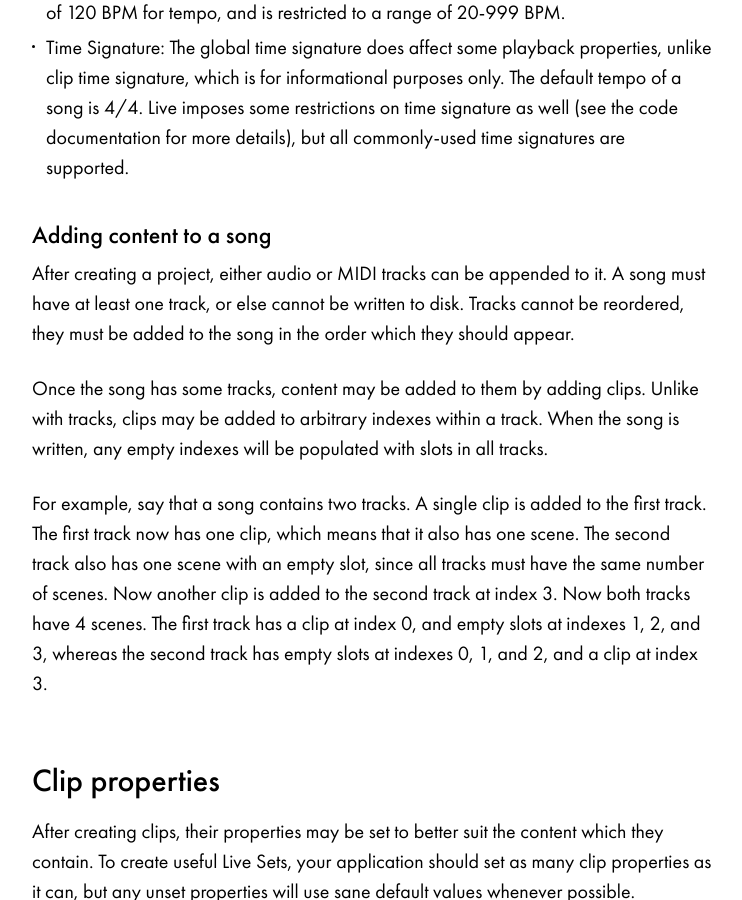
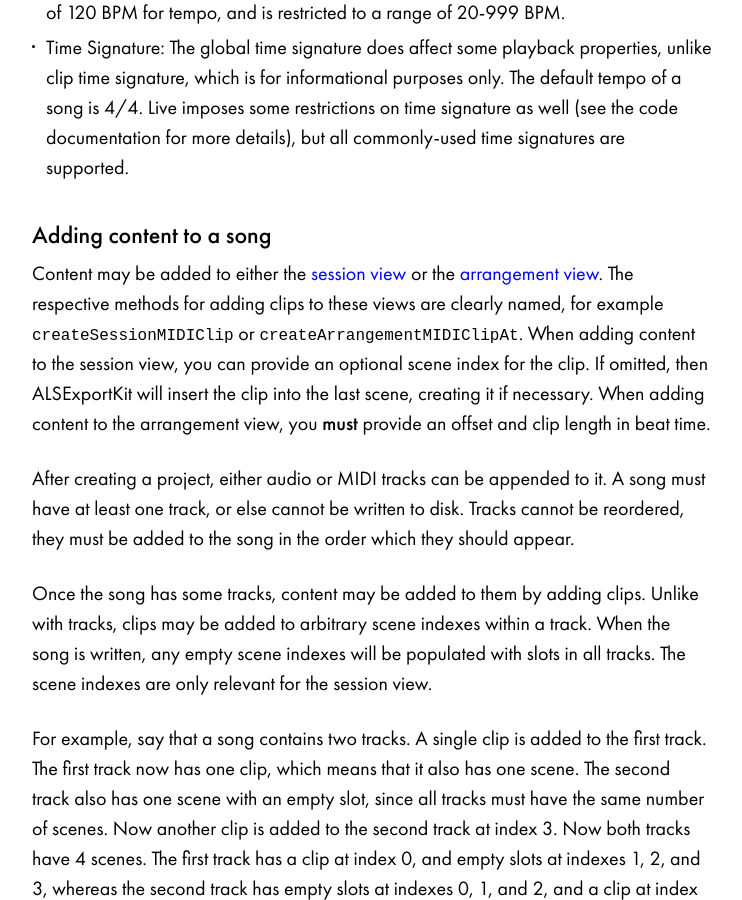
Before and after one commit to Ableton/ableton.github.io, a Jekyll site: the page built from export/index.md, in a window 1280 px wide and 900 px high, scrolled down 2968 px. Shown: the whole window, without its empty margins (268-1010 px from the left). Built offline with Jekyll 4.4.1, drawn with Linux system fonts in a browser that asks for light colours.

Commit message:
Add information about ALSE arrangement view

```diff
--- a/export/index.md
+++ b/export/index.md
@@ -82,13 +82,22 @@ set:
 
 ### Adding content to a song
 
+Content may be added to either the [session view][live-manual-session-view] or the
+[arrangement view][live-manual-arrangement-view]. The respective methods for adding clips
+to these views are clearly named, for example `createSessionMIDIClip` or
+`createArrangementMIDIClipAt`. When adding content to the session view, you can provide an
+optional scene index for the clip. If omitted, then ALSExportKit will insert the clip into
+the last scene, creating it if necessary. When adding content to the arrangement view, you
+**must** provide an offset and clip length in beat time.
+
 After creating a project, either audio or MIDI tracks can be appended to it. A song must
 have at least one track, or else cannot be written to disk. Tracks cannot be reordered,
 they must be added to the song in the order which they should appear.
 
 Once the song has some tracks, content may be added to them by adding clips. Unlike with
-tracks, clips may be added to arbitrary indexes within a track. When the song is written,
-any empty indexes will be populated with slots in all tracks.
+tracks, clips may be added to arbitrary scene indexes within a track. When the song is
+written, any empty scene indexes will be populated with slots in all tracks. The scene
+indexes are only relevant for the session view.
 
 For example, say that a song contains two tracks. A single clip is added to the first
 track. The first track now has one clip, which means that it also has one scene. The
@@ -257,11 +266,13 @@ You can also find further press kits in our [press area][ableton-press].
 [live-editions]: https://www.ableton.com/en/live/feature-comparison/
 [live-lite]: https://www.ableton.com/en/products/live-lite/
 [live-lite-features]: https://www.ableton.com/en/products/live-lite/features/
+[live-manual-arrangement-view]: https://www.ableton.com/en/manual/arrangement-view
 [live-manual-clip-gain]: https://www.ableton.com/en/manual/clip-view/#clip-pitch-and-gain
 [live-manual-clip-labels]: https://www.ableton.com/en/manual/clip-view/#clip-name-and-color
 [live-manual-clips]: https://www.ableton.com/en/manual/live-concepts/#audio-and-midi
 [live-manual-liveset]: https://www.ableton.com/en/manual/live-concepts/#live-sets
 [live-manual-saving]: https://www.ableton.com/en/manual/live-concepts/#saving-and-exporting
+[live-manual-session-view]: https://www.ableton.com/en/manual/session-view
 [live-manual-scenes]: https://www.ableton.com/en/manual/session-view/#tracks-and-scenes
 [live-manual-skins]: https://www.ableton.com/en/manual/first-steps/#setting-up-preferences
 [live-manual-straight-loops]: https://www.ableton.com/en/manual/audio-clips-tempo-and-warping/#syncing-straight-loops
```
